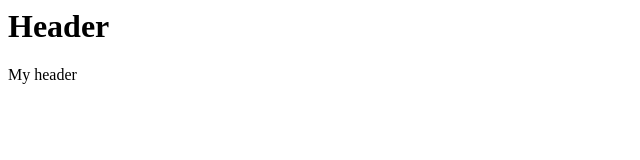
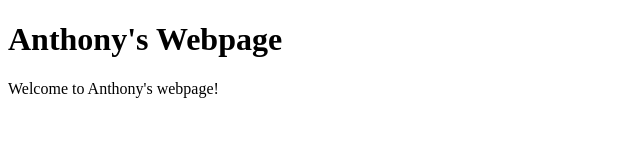
Before and after one commit to awon0056/awon0056.github.io, a plain HTML site: page index.html in a window 1280 px wide. Shown: the whole page, without its empty margins (0-640 px from the left). Drawn offline with Linux system fonts and the light colour scheme.

Commit message:
Add Webpage title and body

```diff
--- a/index.html
+++ b/index.html
@@ -1,4 +1,11 @@
-<div class = "header">
-  <h1> Header</h1>
-  <p> My header</p>
-</div>
+<!DOCTYPE html>
+<html>
+  <head>
+    <h1> Anthony's Webpage</h1>
+  </head>
+  <body>
+    <p>
+      Welcome to Anthony's webpage!
+    </p>
+  </body>
+</html>
```
